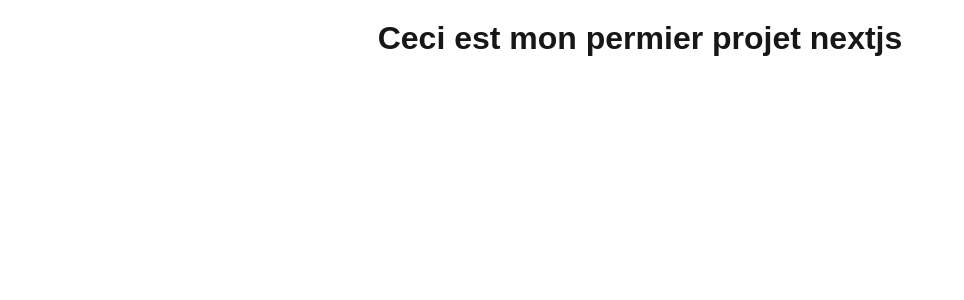
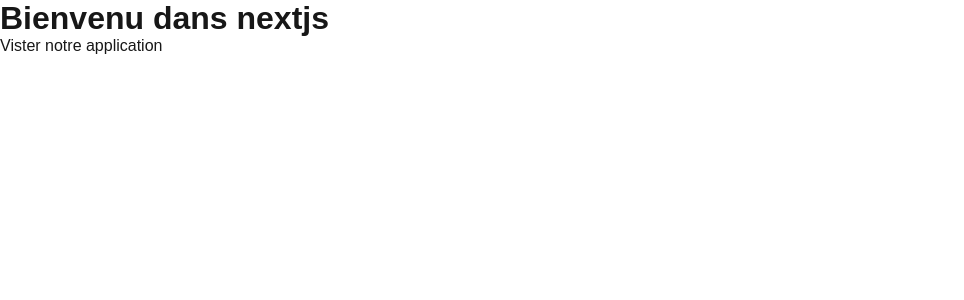
Before and after one commit to Chadrac-WAKOMYA/wateja, a Next.js app: page / in a window 1280 px wide. Shown: the top 300 px of the page, without its empty margins (0-964 px from the left). Built offline with nearby package versions, Linux system fonts and the light colour scheme.

Commit message:
ready to ammorce my first nextjs app

```diff
--- a/src/app/page.tsx
+++ b/src/app/page.tsx
@@ -3,8 +3,9 @@
 
 export default function Home() {
   return (
-    <>
-      <h1 style={{display : "flex",justifyContent:"center", margin:"20px", padding: "10"}}>Ceci est mon permier projet  nextjs</h1>
-    </>
+    <div>
+      <h1>Bienvenu dans nextjs</h1>
+      <a href="">Vister notre application</a>
+    </div>
   );
 }
```
